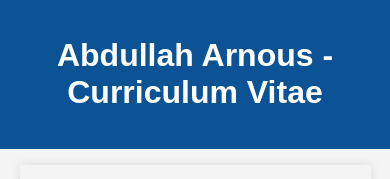
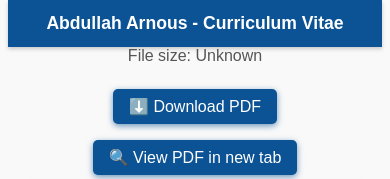
Before and after one commit to Abdullah-Arnous/cv-page, a plain HTML site: page index.html in a window 390 px wide. Shown: the top 179 px of the page. Drawn offline with Linux system fonts and the light colour scheme; no server answers.

Commit message:
Update index.html

```diff
--- a/index.html
+++ b/index.html
@@ -1,40 +1,116 @@
-
 <!DOCTYPE html>
-<html lang="en">
+<html lang="en" >
 <head>
   <meta charset="UTF-8" />
-  <meta name="viewport" content="width=device-width, initial-scale=1.0" />
-  <title>Abdullah Arnous CV</title>
+  <meta name="viewport" content="width=device-width, initial-scale=1, maximum-scale=1" />
+  <title>Abdullah Arnous - Curriculum Vitae</title>
   <style>
     body {
       margin: 0;
       font-family: Arial, sans-serif;
-      background-color: #f4f4f4;
+      background-color: #f9f9f9;
       display: flex;
       flex-direction: column;
       align-items: center;
+      padding: 0 1rem;
+      color: #333;
     }
     header {
       background-color: #0b5394;
       color: white;
       width: 100%;
-      padding: 1rem;
+      padding: 1rem 0.5rem;
+      text-align: center;
+      font-size: 1.4rem;
+      font-weight: bold;
+      box-shadow: 0 2px 4px rgba(0,0,0,0.2);
+    }
+    .actions {
+      margin: 1rem 0;
+      display: flex;
+      flex-wrap: wrap;
+      justify-content: center;
+      gap: 1rem;
+    }
+    .actions a {
+      background-color: #0b5394;
+      color: white;
+      padding: 0.6rem 1.2rem;
+      border-radius: 5px;
+      text-decoration: none;
+      font-size: 1.1rem;
+      box-shadow: 0 2px 6px rgba(11,83,148,0.6);
+      transition: background-color 0.3s ease;
+    }
+    .actions a:hover {
+      background-color: #074272;
+    }
+    .file-info {
+      font-size: 1rem;
+      color: #555;
+      margin-bottom: 0.5rem;
       text-align: center;
     }
     iframe {
-      width: 90%;
-      height: 90vh;
+      width: 100%;
+      height: 75vh;
       border: none;
-      margin-top: 1rem;
-      box-shadow: 0 0 10px rgba(0,0,0,0.1);
+      box-shadow: 0 0 15px rgba(0,0,0,0.1);
+      border-radius: 8px;
+      background: white;
+    }
+
+    /* Responsive for small devices */
+    @media (max-width: 600px) {
+      header {
+        font-size: 1.1rem;
+        padding: 0.8rem 0.5rem;
+      }
+      .actions a {
+        font-size: 1rem;
+        padding: 0.5rem 1rem;
+      }
+      iframe {
+        height: 60vh;
+      }
     }
   </style>
 </head>
 <body>
-  <header>
-    <h1>Abdullah Arnous - Curriculum Vitae</h1>
-  </header>
-  <iframe src="cv-page
-/Abdullah_Arnous_CV(1).pdf"></iframe>
+  <header>Abdullah Arnous - Curriculum Vitae</header>
+  <div class="file-info" id="fileSize">Loading file size...</div>
+  <div class="actions">
+    <a href="cv-page/Abdullah_Arnous_CV(1).pdf" download="Abdullah_Arnous_CV.pdf" target="_blank" rel="noopener noreferrer">⬇️ Download PDF</a>
+    <a href="cv-page/Abdullah_Arnous_CV(1).pdf" target="_blank" rel="noopener noreferrer">🔍 View PDF in new tab</a>
+  </div>
+  <iframe src="cv-page/Abdullah_Arnous_CV(1).pdf"></iframe>
+
+  <script>
+    async function getFileSize(url) {
+      try {
+        const res = await fetch(url, { method: 'HEAD' });
+        if (res.ok) {
+          const size = res.headers.get('content-length');
+          if (size) {
+            const sizeMB = (size / (1024*1024)).toFixed(2);
+            return sizeMB + ' MB';
+          }
+        }
+      } catch (e) {
+        console.error('Error fetching file size:', e);
+      }
+      return null;
+    }
+
+    document.addEventListener('DOMContentLoaded', async () => {
+      const fileSizeElem = document.getElementById('fileSize');
+      const size = await getFileSize('cv-page/Abdullah_Arnous_CV(1).pdf');
+      if (size) {
+        fileSizeElem.textContent = `File size: ${size}`;
+      } else {
+        fileSizeElem.textContent = 'File size: Unknown';
+      }
+    });
+  </script>
 </body>
 </html>
```
